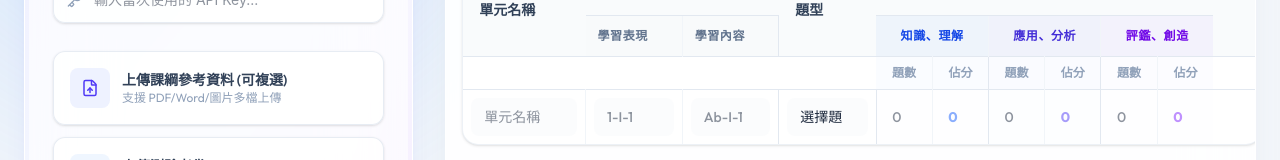
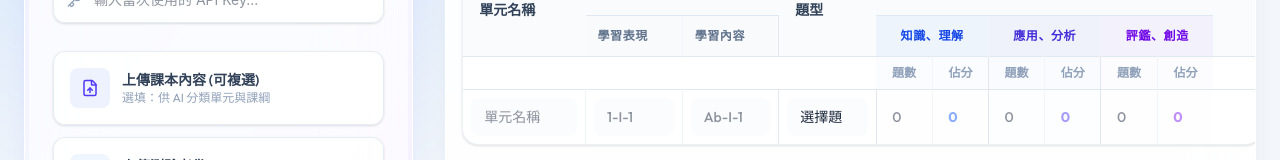
Before and after one commit to chy23/TestAnls, a React (Vite) app: page / in a window 1280 px wide. Shown: the part 265-425 px from the top of the page. Built offline with nearby package versions, Linux system fonts and the light colour scheme.

Commit message:
Update UI to accept textbooks and update AI prompt

```diff
--- a/src/App.jsx
+++ b/src/App.jsx
@@ -261,11 +261,11 @@ export default function App() {
         contents.push(await fileToGenerativePart(file));
       }
       if (syllabusFiles.length > 0) {
-         contents.push("以上是課綱參考資料，請根據裡面的學習表現、學習內容編碼與內容來分析後續的考卷。");
+         contents.push("以上是課本或相關參考資料，請根據課本內容自動判斷各單元名稱，並為每個單元推導出符合 108 課綱的「學習表現」與「學習內容」對應編碼。");
       }
 
       contents.push(await fileToGenerativePart(testPaperFile));
-      contents.push(`這是一份測驗卷。請幫我分析這份試卷的每一題，並總結歸納出一個雙向細目表，同時從標題提取基本資訊。
+      contents.push(`這是一份測驗卷。請幫我分析這份試卷的每一題，並根據上方的課本內容（若有）將試題分類到對應的單元中，最後總結歸納出一個雙向細目表，同時從試卷標題提取基本資訊。
       請將分析結果以嚴格的 JSON 格式回傳，包含以下屬性：
       {
         "academicYear": "112",
@@ -410,8 +410,8 @@ export default function App() {
                         <FileUp size={18} className="text-indigo-600" />
                       </div>
                       <div className="flex-1 min-w-0">
-                        <p className="text-sm font-semibold text-slate-700 truncate">上傳課綱參考資料 (可複選)</p>
-                        <p className="text-xs text-slate-400 truncate">{syllabusFiles.length > 0 ? `已選取 ${syllabusFiles.length} 個檔案` : '支援 PDF/Word/圖片多檔上傳'}</p>
+                        <p className="text-sm font-semibold text-slate-700 truncate">上傳課本內容 (可複選)</p>
+                        <p className="text-xs text-slate-400 truncate">{syllabusFiles.length > 0 ? `已選取 ${syllabusFiles.length} 個檔案` : '選填：供 AI 分類單元與課綱'}</p>
                       </div>
                       <input type="file" className="hidden" multiple accept=".pdf,.docx,.jpg,.png" onChange={e => setSyllabusFiles(Array.from(e.target.files))} />
                     </label>
```
Also changed, not shown: 4 other files (tests, documents, lock files or other folders).
